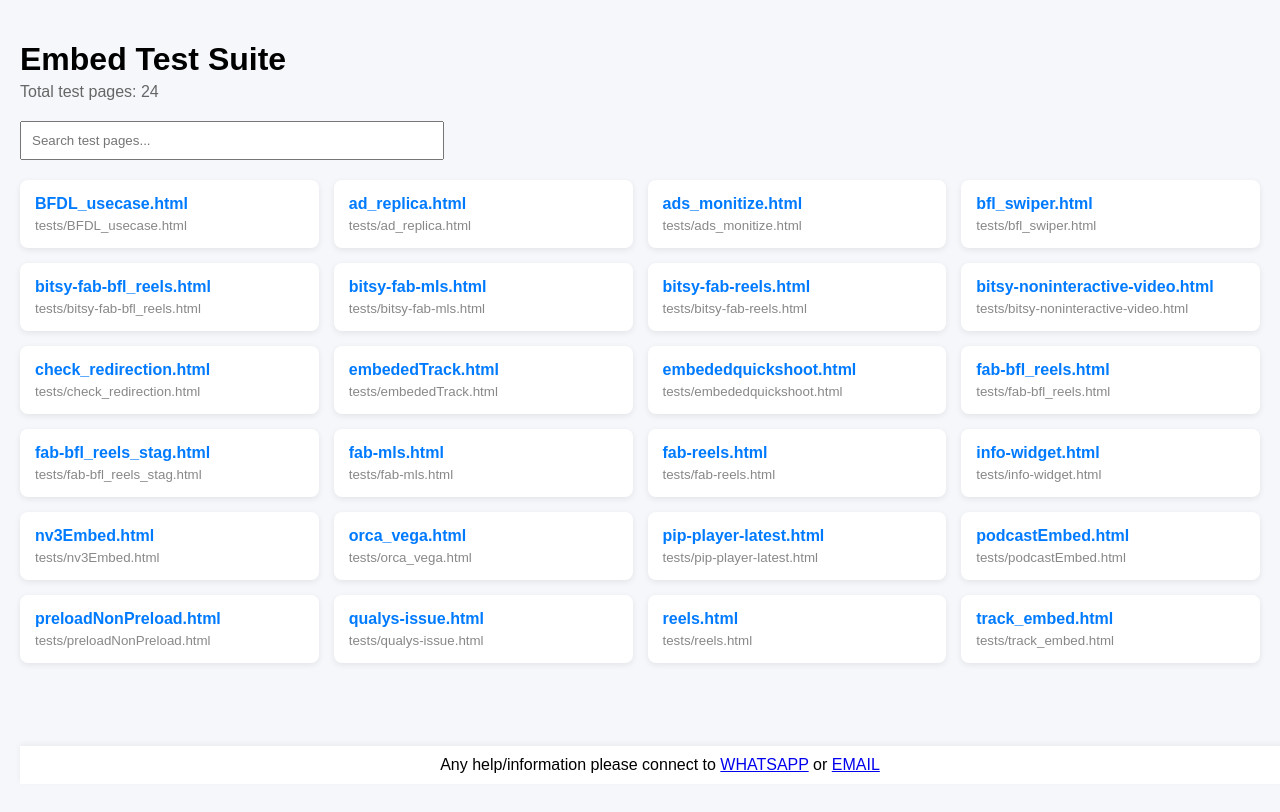
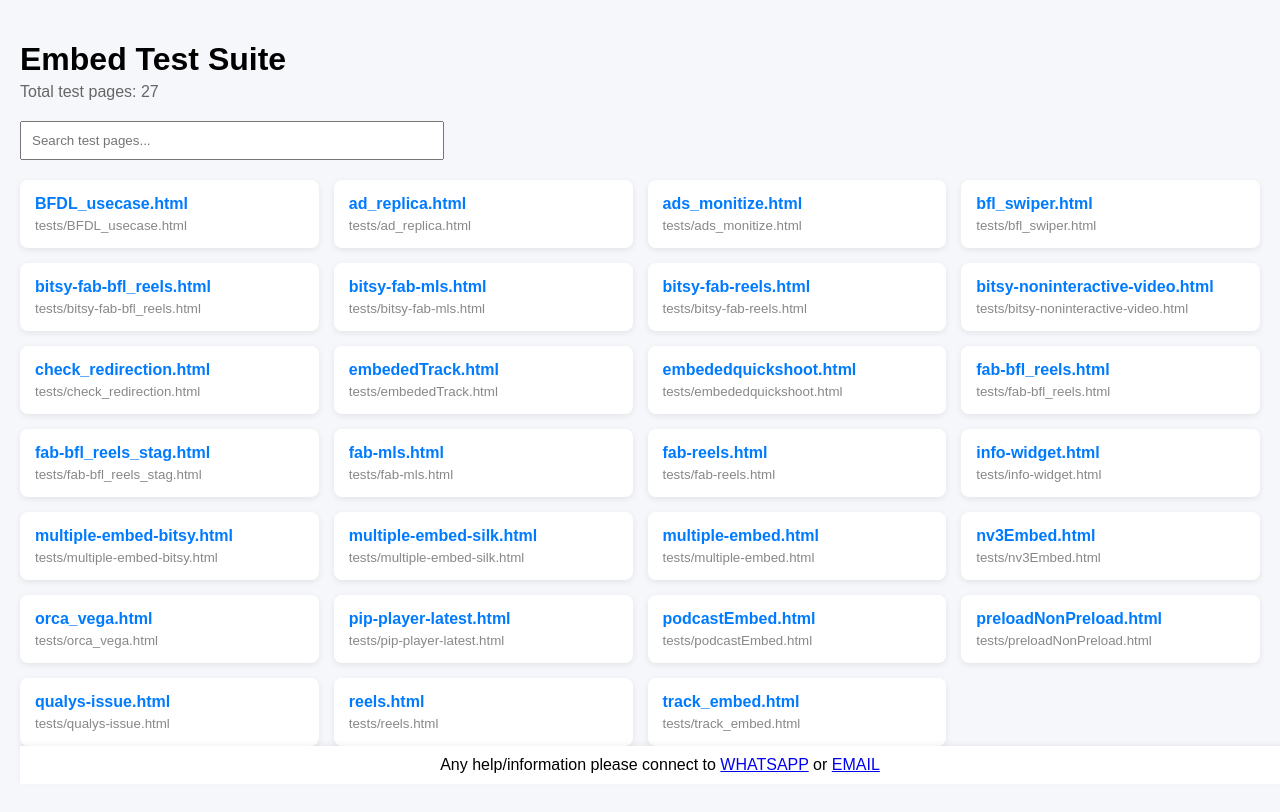
Before and after one commit to kpointtester/automation-suite, a plain HTML site: page index.html in a window 1280 px wide. Drawn offline with Linux system fonts and the light colour scheme.

Commit message:
Auto-update index.html

```diff
--- a/index.html
+++ b/index.html
@@ -54,7 +54,7 @@
 </head>
 <body>
   <h1>Embed Test Suite</h1>
-  <div class="subtitle">Total test pages: 24</div>
+  <div class="subtitle">Total test pages: 27</div>
 
   <input
     id="search"
@@ -128,6 +128,18 @@
 <a href="tests/info-widget.html" target="_blank">info-widget.html</a>
 <small>tests/info-widget.html</small>
 </div>
+<div class="card" data-name="multiple-embed-bitsy.html">
+<a href="tests/multiple-embed-bitsy.html" target="_blank">multiple-embed-bitsy.html</a>
+<small>tests/multiple-embed-bitsy.html</small>
+</div>
+<div class="card" data-name="multiple-embed-silk.html">
+<a href="tests/multiple-embed-silk.html" target="_blank">multiple-embed-silk.html</a>
+<small>tests/multiple-embed-silk.html</small>
+</div>
+<div class="card" data-name="multiple-embed.html">
+<a href="tests/multiple-embed.html" target="_blank">multiple-embed.html</a>
+<small>tests/multiple-embed.html</small>
+</div>
 <div class="card" data-name="nv3embed.html">
 <a href="tests/nv3Embed.html" target="_blank">nv3Embed.html</a>
 <small>tests/nv3Embed.html</small>
```
